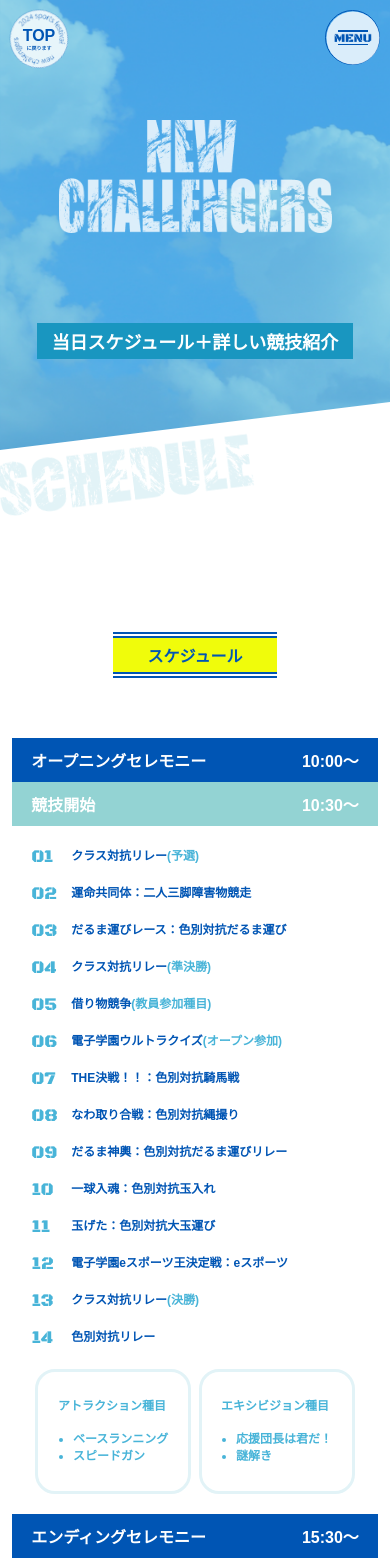
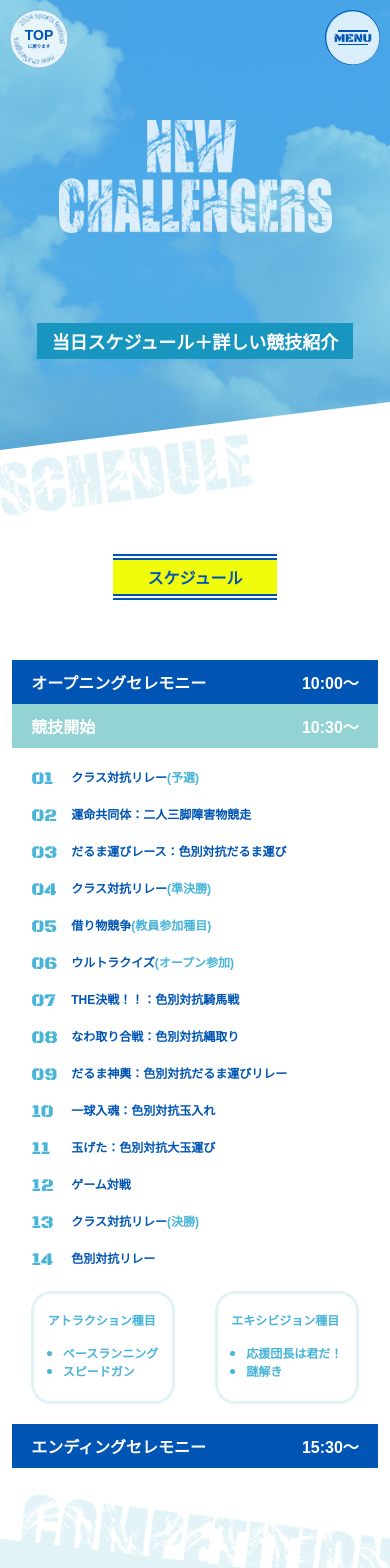
Before and after one commit to araseyasuaki/spofesBeta, a React (Create React App) app: page /subPage in a window 390 px wide. Shown: the top 1568 px of the page. Built offline with nearby package versions, Linux system fonts and the light colour scheme.

Commit message:
デザインとレスポンシブ対応修正

```diff
--- a/src/common/menuSub/menuSub.jsx
+++ b/src/common/menuSub/menuSub.jsx
@@ -31,24 +31,24 @@ const MenuSub = () => {
         </dl>
         <div className='ms-list'>
           <ol>
-            <li><span>01</span>クラス対抗リレー</li>
-            <li><span>02</span>運命共同体</li>
-            <li><span>03</span>だるま運びレース</li>
-            <li><span>04</span>借り物競争</li>
-            <li><span>05</span>ウルトラクイズ</li>
-            <li><span>06</span>THE 決戦！！</li>
-            <li><span>07</span>なわ取り合戦</li>
-            <li><span>08</span>だるま神輿</li>
+            <li><a href="#cs-content-1"><span>01</span>クラス対抗リレー</a></li>
+            <li><a href="#cs-content-2"><span>02</span>運命共同体</a></li>
+            <li><a href="#cs-content-3"><span>03</span>だるま運びレース</a></li>
+            <li><a href="#cs-content-4"><span>04</span>借り物競争</a></li>
+            <li><a href="#cs-content-5"><span>05</span>ウルトラクイズ</a></li>
+            <li><a href="#cs-content-6"><span>06</span>THE 決戦！！</a></li>
+            <li><a href="#cs-content-7"><span>07</span>なわ取り合戦</a></li>
+            <li><a href="#cs-content-8"><span>08</span>だるま神輿</a></li>
           </ol>
           <ol>
-            <li><span>09</span>一球入魂</li>
-            <li><span>10</span>玉げた</li>
-            <li><span>11</span>ゲーム対戦</li>
-            <li><span>12</span>色別対抗リレー</li>
-            <li><span>13</span>ベースランニング</li>
-            <li><span>14</span>スピードガン</li>
-            <li><span>15</span>応援団長は君だ！</li>
-            <li><span>16</span>謎解き</li>
+            <li><a href="#cs-content-9"><span>09</span>一球入魂</a></li>
+            <li><a href="#cs-content-10"><span>10</span>玉げた</a></li>
+            <li><a href="#cs-content-11"><span>11</span>ゲーム対戦</a></li>
+            <li><a href="#cs-content-12"><span>12</span>色別対抗リレー</a></li>
+            <li><a href="#cs-content-13"><span>13</span>ベースランニング</a></li>
+            <li><a href="#cs-content-14"><span>14</span>スピードガン</a></li>
+            <li><a href="#cs-content-15"><span>15</span>応援団長は君だ！</a></li>
+            <li><a href="#cs-content-16"><span>16</span>謎解き</a></li>
           </ol>
         </div>
         <dl className='ms-dec-link-img'>
--- a/src/common/pageChange/pageChange.scss
+++ b/src/common/pageChange/pageChange.scss
@@ -95,9 +95,9 @@
         left: 0;
       }
       p{
-        font-size: 16px;
+        font-size: 14px;
         width: 100%;
-        margin: 3px 0 0 0;
+        margin: 2px 0 0 0;
         top: 50%;
         left: 50%;
         transform: translateX(-50%) translateY(-50%);
@@ -106,7 +106,7 @@
         span{
           display: block;
           margin: -4px 0 0 0;
-          font-size: 5px;
+          font-size: 4.5px;
         }
       }
       img{
--- a/src/subPage/compSub/right/right.jsx
+++ b/src/subPage/compSub/right/right.jsx
@@ -1,9 +1,9 @@
 import React from 'react'
 import './right.scss'
 
-const Right0 = ({ title, titleNumber, text, img, imgAlt }) => {
+const Right0 = ({ title, titleNumber, text, img, imgAlt, id }) => {
   return (
-    <li className='rt'>
+    <li className='rt' id={`cs-content-${id}`}>
       <div className='rt-text'>
         <h3>{title}<span>{titleNumber}</span></h3>
         <p>{text}</p>
@@ -16,9 +16,9 @@ const Right0 = ({ title, titleNumber, text, img, imgAlt }) => {
   )
 }
 
-const Right1 = ({ title, titleNumber, text, list1, img, imgAlt }) => {
+const Right1 = ({ title, titleNumber, text, list1, img, imgAlt, id }) => {
   return (
-    <li className='rt'>
+    <li className='rt' id={`cs-content-${id}`}>
       <div className='rt-text'>
         <h3>{title}<span>{titleNumber}</span></h3>
         <p>{text}</p>
@@ -34,9 +34,9 @@ const Right1 = ({ title, titleNumber, text, list1, img, imgAlt }) => {
   )
 }
 
-const Right2 = ({ title, titleNumber, text, list1, list2, img, imgAlt }) => {
+const Right2 = ({ title, titleNumber, text, list1, list2, img, imgAlt, id }) => {
   return (
-    <li className='rt'>
+    <li className='rt' id={`cs-content-${id}`}>
       <div className='rt-text'>
         <h3>{title}<span>{titleNumber}</span></h3>
         <p>{text}</p>
--- a/src/subPage/schedule/schedule.jsx
+++ b/src/subPage/schedule/schedule.jsx
@@ -20,34 +20,34 @@ const schedule = () => {
         <dd>10:30〜</dd>
       </dl>
       <ol>
-        <li><span className='sd-dec-text-1'>01</span>クラス対抗リレー<span>(予選)</span></li>
-        <li><span className='sd-dec-text-1'>02</span>運命共同体：二人三脚障害物競走</li>
-        <li><span className='sd-dec-text-1'>03</span>だるま運びレース：色別対抗だるま運び</li>
-        <li><span className='sd-dec-text-1'>04</span>クラス対抗リレー<span>(準決勝)</span></li>
-        <li><span className='sd-dec-text-1'>05</span>借り物競争<span>(教員参加種目)</span></li>
-        <li><span className='sd-dec-text-1'>06</span>電子学園ウルトラクイズ<span>(オープン参加)</span></li>
-        <li><span className='sd-dec-text-1'>07</span>THE決戦！！：色別対抗騎馬戦</li>
-        <li><span className='sd-dec-text-1'>08</span>なわ取り合戦：色別対抗縄撮り</li>
-        <li><span className='sd-dec-text-1'>09</span>だるま神輿：色別対抗だるま運びリレー</li>
-        <li><span className='sd-dec-text-1'>10</span>一球入魂：色別対抗玉入れ</li>
-        <li><span className='sd-dec-text-1'>11</span>玉げた：色別対抗大玉運び</li>
-        <li><span className='sd-dec-text-1'>12</span>電子学園eスポーツ王決定戦：eスポーツ</li>
-        <li><span className='sd-dec-text-1'>13</span>クラス対抗リレー<span>(決勝)</span></li>
-        <li><span className='sd-dec-text-1'>14</span>色別対抗リレー</li>
+        <li><a href="#cs-content-1"><span className='sd-dec-text-1'>01</span>クラス対抗リレー<span>(予選)</span></a></li>
+        <li><a href="#cs-content-2"><span className='sd-dec-text-1'>02</span>運命共同体：二人三脚障害物競走</a></li>
+        <li><a href="#cs-content-3"><span className='sd-dec-text-1'>03</span>だるま運びレース：色別対抗だるま運び</a></li>
+        <li><a href="#cs-content-1"><span className='sd-dec-text-1'>04</span>クラス対抗リレー<span>(準決勝)</span></a></li>
+        <li><a href="#cs-content-4"><span className='sd-dec-text-1'>05</span>借り物競争<span>(教員参加種目)</span></a></li>
+        <li><a href="#cs-content-12"><span className='sd-dec-text-1'>06</span>ウルトラクイズ<span>(オープン参加)</span></a></li>
+        <li><a href="#cs-content-5"><span className='sd-dec-text-1'>07</span>THE決戦！！：色別対抗騎馬戦</a></li>
+        <li><a href="#cs-content-6"><span className='sd-dec-text-1'>08</span>なわ取り合戦：色別対抗縄取り</a></li>
+        <li><a href="#cs-content-7"><span className='sd-dec-text-1'>09</span>だるま神輿：色別対抗だるま運びリレー</a></li>
+        <li><a href="#cs-content-8"><span className='sd-dec-text-1'>10</span>一球入魂：色別対抗玉入れ</a></li>
+        <li><a href="#cs-content-9"><span className='sd-dec-text-1'>11</span>玉げた：色別対抗大玉運び</a></li>
+        <li><a href="#cs-content-10"><span className='sd-dec-text-1'>12</span>ゲーム対戦</a></li>
+        <li><a href="#cs-content-1"><span className='sd-dec-text-1'>13</span>クラス対抗リレー<span>(決勝)</span></a></li>
+        <li><a href="#cs-content-1"><span className='sd-dec-text-1'>14</span>色別対抗リレー</a></li>
       </ol>
       <div className='sd-dec-box-2'>
         <section className='sd-dec-box-3'>
           <h3>アトラクション種目</h3>
           <ul>
-            <li>ベースランニング</li>
-            <li>スピードガン</li>
+            <li><a href="#cs-content-13">ベースランニング</a></li>
+            <li><a href="#cs-content-14">スピードガン</a></li>
           </ul>
         </section>
         <section className='sd-dec-box-4'>
           <h3>エキシビジョン種目</h3>
           <ul>
-            <li>応援団長は君だ！</li>
-            <li>謎解き</li>
+            <li><a href="#cs-content-15">応援団長は君だ！</a></li>
+            <li><a href="#cs-content-16">謎解き</a></li>
           </ul>
         </section>
       </div>
--- a/src/subPage/schedule/schedule.scss
+++ b/src/subPage/schedule/schedule.scss
@@ -1,6 +1,6 @@
 .schedule{
   position: relative;
-  padding: 22vw 15% 20vw 15%;
+  padding: 15vw 15% 20vw 15%;
   .sd-dec-box-1{
     position: absolute;
     bottom: 100%;
@@ -59,12 +59,15 @@
     li{
       padding: 25px 0 0 0;
       list-style-type: none;
-      color: #0055B4;
-      display: flex;
       font-size: 24px;
       font-weight: bold;
-      span{
-        color: #48B4D8;
+      a{
+        display: flex;
+        text-decoration: none;
+        color: #0055B4;
+        span{
+          color: #48B4D8;
+        }
       }
       .sd-dec-text-1{
         font-size: 32px;
@@ -78,13 +81,12 @@
   }
   .sd-dec-box-2{
     display: flex;
-    margin: 45px 0 45px 0;
-    justify-content: center;
+    margin: 45px 8vw 45px 8vw;
+    justify-content: space-between;
     section{
       border: 8px solid #E2F3F7;
       border-radius: 20px;
-      padding: 15px 40px;
-      margin: 0 15px;
+      padding: 1.2vw 2vw;
       h3{
         color: #48B4D8;
         font-size: 24px;
@@ -92,9 +94,13 @@
       }
       ul{
         li{
-          font-weight: bold;
           color: #48B4D8;
-          font-size: 20px;
+          a{
+            text-decoration: none;
+            font-weight: bold;
+            color: #48B4D8;
+            font-size: 20px;
+          }
         }
       }
     }
@@ -109,7 +115,7 @@
 @media (max-width: 800px) {
   .schedule{
     position: relative;
-    padding: 30vw 3% 30vw 3%;
+    padding: 10vw 3% 30vw 3%;
     margin: 0;
     .sd-dec-box-1{
       position: absolute;
@@ -163,11 +169,11 @@
     }
     ol{
       position: relative;
-      margin: 0 5vw;
-      padding: 0 0 0 0;
+      margin: 0 auto;
       max-width: 500px;
+      padding: 0;
       li{
-        padding: 15px 0 0 0;
+        padding: 15px 0 0 5vw;
         list-style-type: none;
         color: #0055B4;
         display: flex;
@@ -188,12 +194,13 @@
     }
     .sd-dec-box-2{
       display: flex;
-      margin: 20px 0 20px 0;
-      justify-content: center;
+      margin: 20px auto 20px auto;
+      justify-content: space-between;
+      max-width: 500px;
       section{
         border: 3px solid #E2F3F7;
         border-radius: 20px;
-        padding: 3vw 5vw;
+        padding: 1.3vw 3.5vw;
         margin: 0;
         h3{
           color: #48B4D8;
@@ -203,15 +210,18 @@
           padding: 0 0 0 15px;
           li{
             color: #48B4D8;
-            font-size: 12px;
+            a{
+              color: #48B4D8;
+              font-size: 12px;
+            }
           }
         }
       }
       .sd-dec-box-3{
-        margin: 0 1vw 0 0;
+        margin: 0 0 0 5vw;
       }
       .sd-dec-box-4{
-        margin: 0 0 0 1vw;
+        margin: 0 5vw 0 0;
       }
     }
   }
--- a/src/topPage/access/access.scss
+++ b/src/topPage/access/access.scss
@@ -83,6 +83,7 @@
           box-shadow: 15px 15px 0 rgba(0, 85, 180, 1);
         }
         p{
+          font-size: 14px;
           max-width: 270px;
           position: relative;
           text-align: start;
--- a/src/topPage/notes/ntTitle/ntTitle.scss
+++ b/src/topPage/notes/ntTitle/ntTitle.scss
@@ -75,7 +75,7 @@
   .nt-title{
     position: relative;
     display: inline-block;
-    margin: 22px 0 6px 8.5vw;
+    margin: 22px 0 6px 25px;
     &::before{
       position: absolute;
       content: '';
```
Also changed, not shown: src/common/menuSub/menuSub.scss (+49 -23 lines), src/common/menuTop/menuTop.scss (+26 -14 lines), src/subPage/compSub/compSub.jsx (+18 -1 lines), src/subPage/compSub/left/left.jsx (+6 -6 lines).
